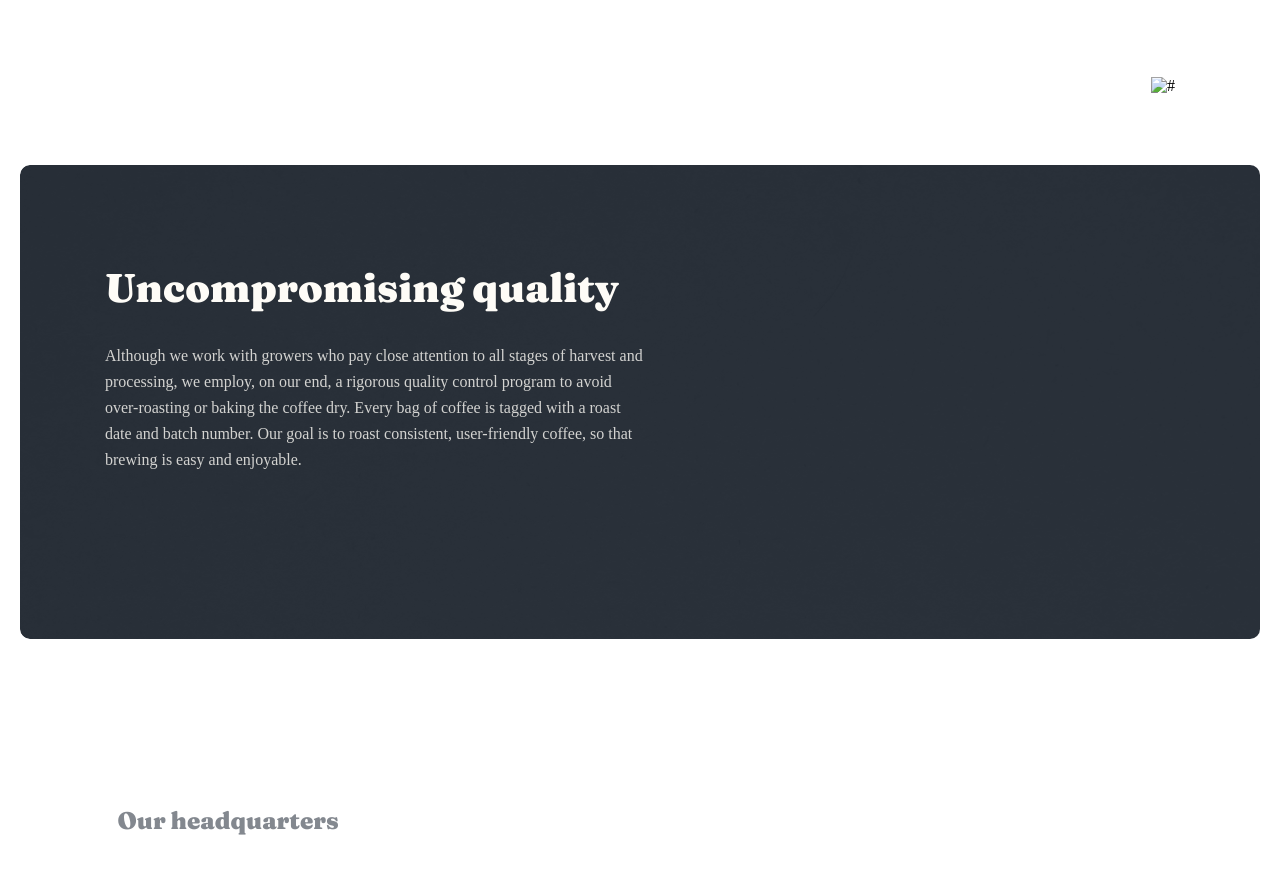
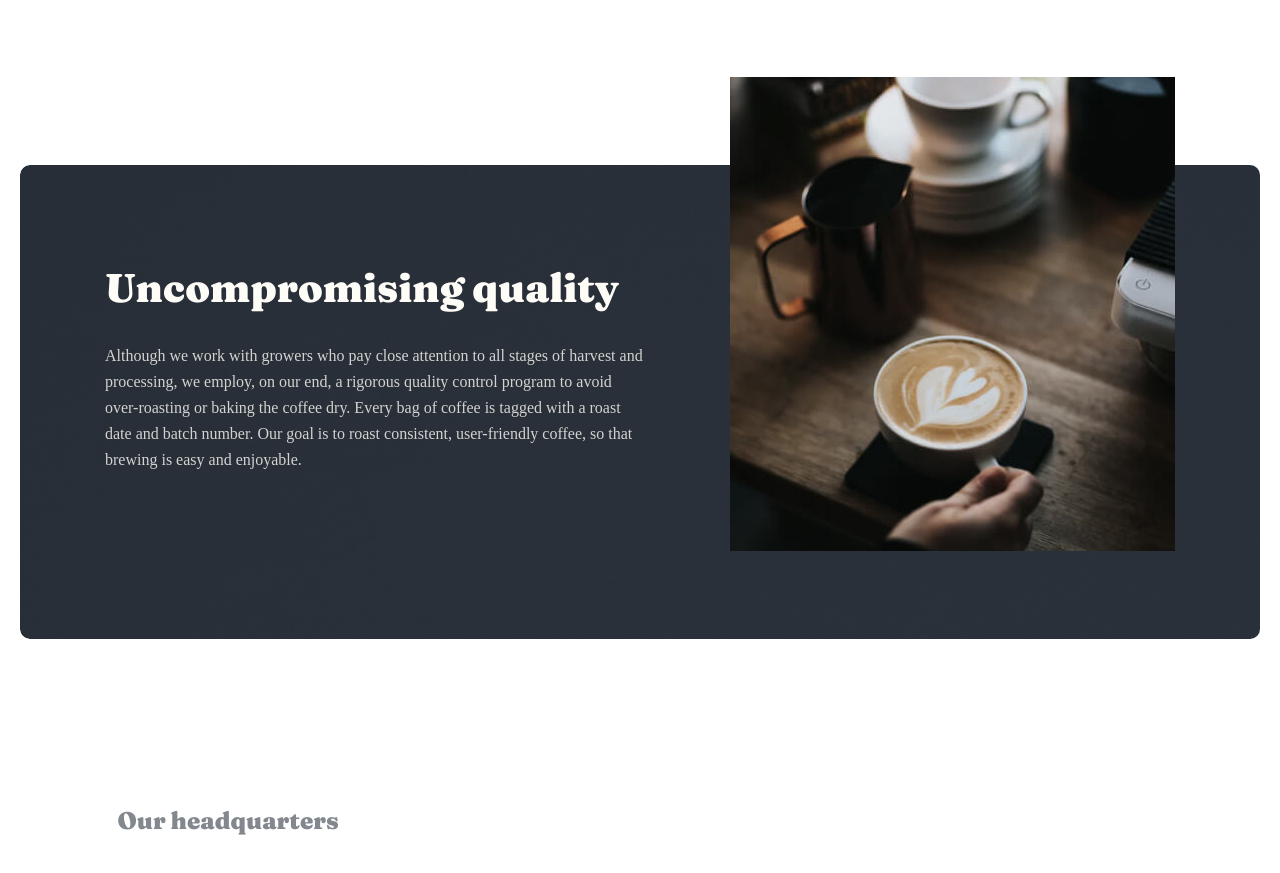
Before and after one commit to Diyorbek002/cofesite-blocks, a plain HTML site: page index.html in a window 1280 px wide. Shown: the part 1234-2107 px from the top of the page. Drawn offline with Linux system fonts and the light colour scheme.

Commit message:
transfer the images to the retrina screen

```diff
--- a/index.html
+++ b/index.html
@@ -59,7 +59,7 @@
                         <p class="quality__desc">Although we work with growers who pay close attention to all stages of harvest and processing, we employ, on our end, a rigorous quality control program to avoid over-roasting or baking the coffee dry. Every bag of coffee is tagged with a roast date and batch number. Our goal is to roast consistent, user-friendly coffee, so that brewing is easy and enjoyable.</p>
                     </div>
                     <div class="quality__subitem">
-                        <img class="quality__subitem__img" src="./images/cefee.jpg" alt="#" srcset="./images/cofee.jpg 1x, ./images/cofee.jpg@2xjpg 2x">
+                        <img class="quality__subitem__img" src="./images/cefee.jpg" alt="#" srcset="./images/cefee.jpg 1x , ./images/cefee@2x.jpg 2x">
                     </div>
                 </div>
             </div>
--- a/scss/blocks/_quality.scss
+++ b/scss/blocks/_quality.scss
@@ -36,5 +36,5 @@
     margin-left: 125px;
     top:-88px;
     right:85px;
-
+    border-radius: 10px;
 }
```
